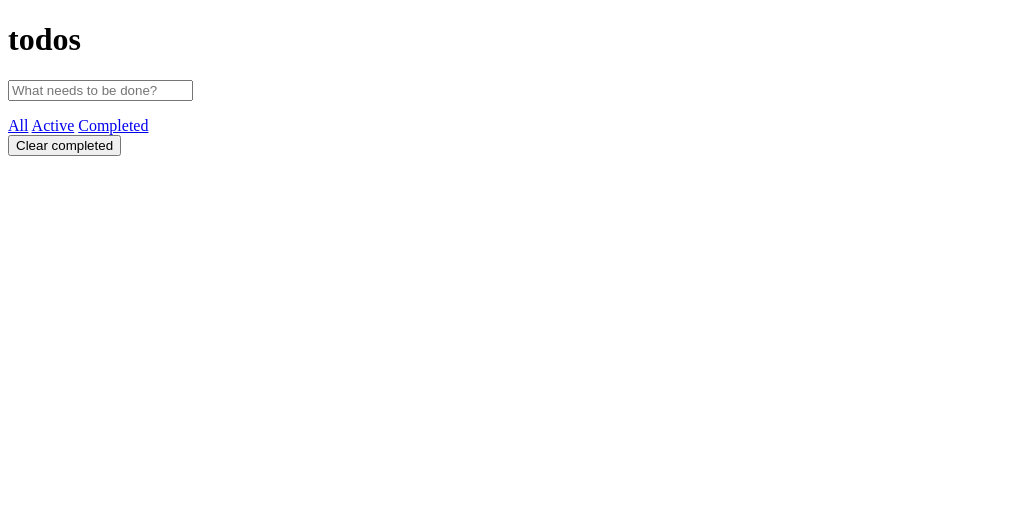
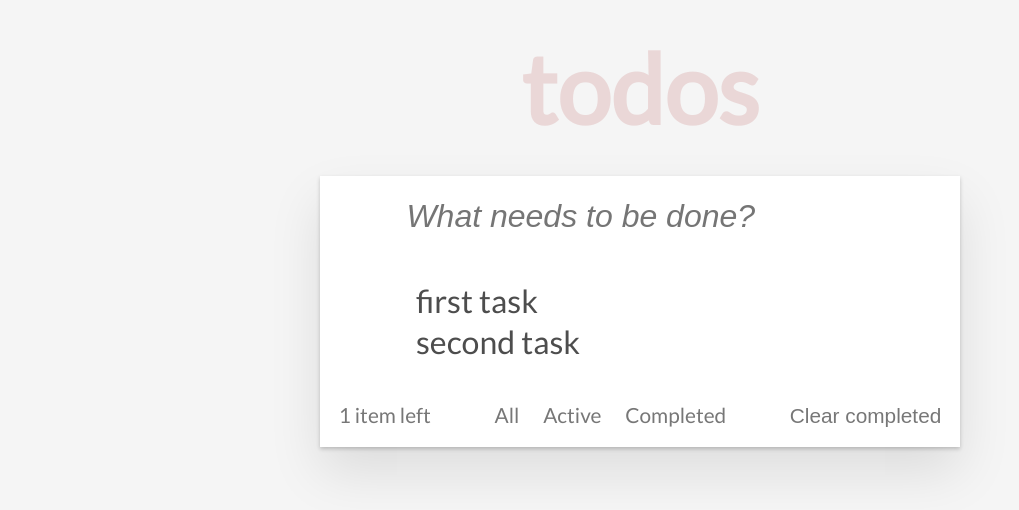
Before and after one commit to Karo129/todoLIST-2.0-JS, a plain HTML site: page index.html in a window 1280 px wide. Shown: the whole page, without its empty margins (0-1019 px from the left). Drawn offline with Linux system fonts and the light colour scheme.

Commit message:
html+css

```diff
--- a/index.html
+++ b/index.html
@@ -9,22 +9,27 @@
     <link rel="preconnect" href="https://fonts.googleapis.com">
     <link rel="preconnect" href="https://fonts.gstatic.com" crossorigin>
     <link href="https://fonts.googleapis.com/css2?family=Lato&display=swap" rel="stylesheet">
+    <link rel="stylesheet" href="./style.css">
+    <script src="https://kit.fontawesome.com/30316f3f3b.js" crossorigin="anonymous"></script>
 
 </head>
 
 <body>
+    <header class="header">
+        <h1>todos</h1>
+    </header>
     <main class="todo">
-        <header class="header">
-            <h1>todos</h1>
+        <section class="section">
             <input type="text" class="new-todo" placeholder="What needs to be done?">
-        </header>
-        <section class="section">
             <!-- <input id="toggle-all" class="toggle-all" type="checkbox">
             <label for="toggle-all">Mark all as complete</label> -->
-            <ul class="todo-list"></ul>
+            <ul class="todo-list">
+                <li>first task</li>
+                <li>second task</li>
+            </ul>
         </section>
         <footer class="footer">
-            <span class="todos-counter"></span>
+            <span class="todos-counter">1 item left</span>
             <div class="options">
                 <a href="#/" class="selected">All</a>
                 <a href="#/active">Active</a>
--- a/style.css
+++ b/style.css
@@ -1,30 +1,82 @@
-html,
- body {
-    margin: 0;
-    padding: 0;
+* {
+	box-sizing: border-box;
+	margin: 0;
+	padding: 0;
 }
 
-body{
+body {
     font-family: 'Lato', sans-serif;
-    font-size: 1rem;
     line-height: 1.4em;
     background-color: #f5f5f5;
     color: #4d4d4d;
-    min-width: 200px;
-    max-width: 500px;
+    min-width: 20em;
+    max-width: 40em;
     margin: 0 auto;
 }
 
 
-.todo{
-    display: flex;
-    background-color: #fff;
-    margin: 130px 0 40px 0;
-
+:focus {
+	outline: 0;
 }
 
-.todo h1{
+.header h1 {
     display: flex;
 	text-align: center;
-	color: #78404026;
+    justify-content: center;
+    color: rgba(175, 47, 47, 0.15);
+    font-size: 6em;
+    padding: 0.8em;
 }
+.todo {
+    display: flex;
+    flex-direction: column;
+    background-color: #fff;
+	box-shadow: 0 2px 4px 0 rgba(0, 0, 0, 0.2),
+	            0 25px 50px 0 rgba(0, 0, 0, 0.1);
+}
+.new-todo {
+    font-size: 2em;
+    font-style: italic;
+    font-weight: 300;
+    color: #e6e6e6;
+    padding: 0.7em;
+    margin-left: 2em;
+    border: none;
+}
+
+.section ul {
+    list-style-type: none;
+    font-size: 2em;
+    padding: 0.7em;
+    margin-left: 2em;
+}
+.section ul>li {
+    padding: 0.3em;
+}
+
+.footer {
+    display: flex;
+    justify-content: space-between;
+    color: #777;
+    align-items: baseline;
+}
+
+.todos-counter, .options a, .clear-completed {
+    font-size: 1.3em;
+    color: #777;
+}
+
+
+.todos-counter {
+    padding: 0.9em;
+}
+.options a {
+    text-decoration: none;
+    padding: 0.5em;
+}
+
+.clear-completed {
+    border: none;
+    background-color: #fff;
+    padding: 0.9em;
+}
```
